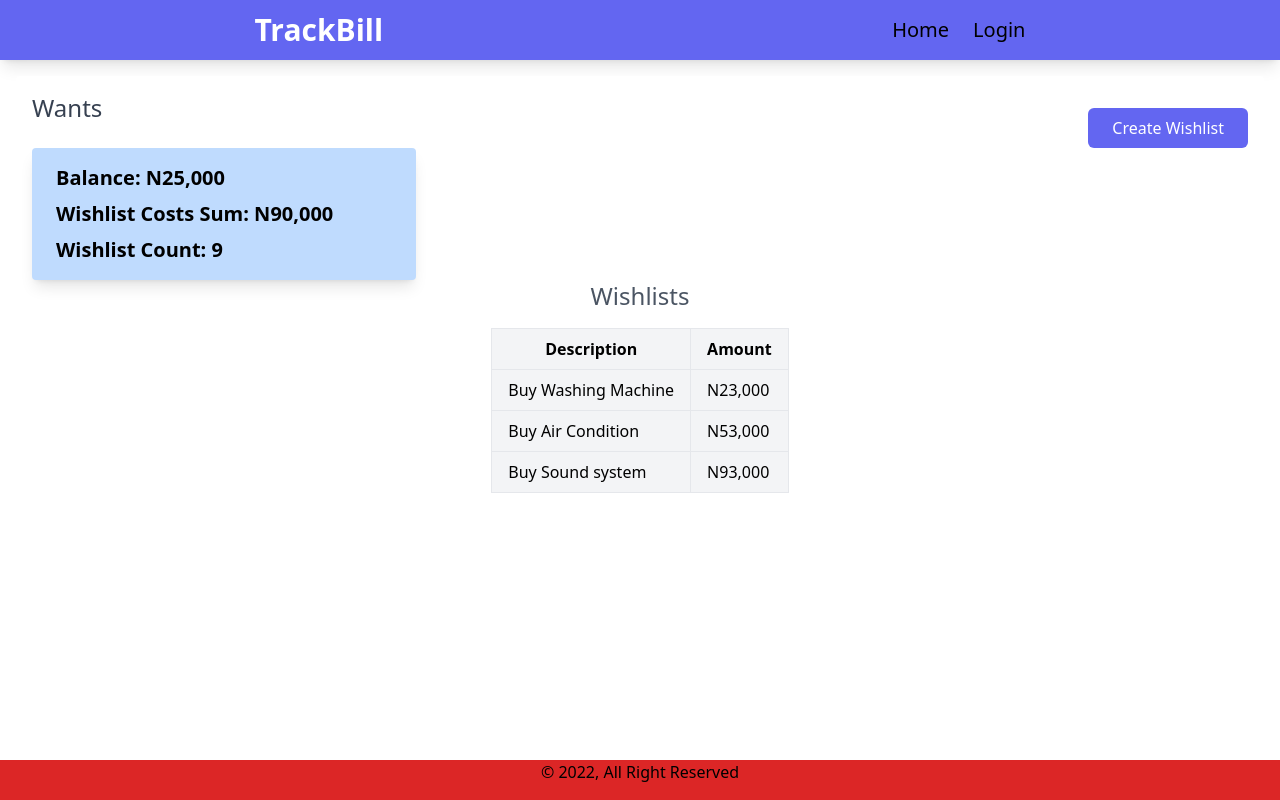
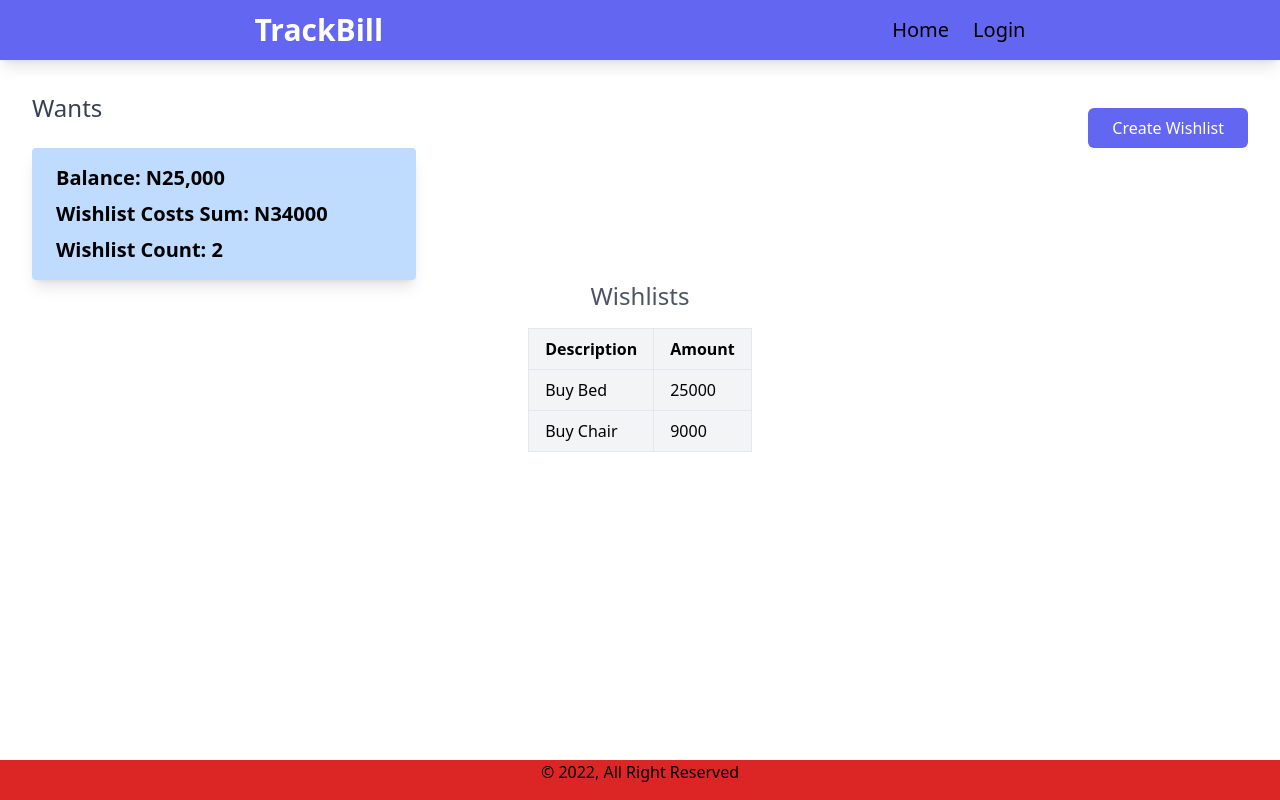
Before and after one commit to holuborhee/trackbill, a Vue app: page /single-expense-category in a window 1280 px wide. Built offline with nearby package versions, Linux system fonts and the light colour scheme.

Commit message:
make dynamic data on pages

```diff
--- a/src/components/WishListModal.vue
+++ b/src/components/WishListModal.vue
@@ -1,41 +1,55 @@
-<template>
+ <template>
     <div>
 
 
-         <div class="fixed overflow-x-hidden overflow-y-auto inset-0 flex justify-center items-center z-50" v-show="modalActive">
+         <div class="fixed overflow-x-hidden overflow-y-auto inset-0 flex justify-center items-center z-50" v-show="modelValue">
 
              <div class="relative mx-auto w-auto max-w-2xl">
                  <div class="bg-white w-full rounded shadow-2xl flex flex-col px-6 py-4 justify-center items-center">
                      <div class="text-2xl font-bold">Create WishList</div>
+
                          <div class="mt-10 sm:mt-0">
                             <div class="">
                               <div class="md:col-span-1">
 
                               </div>
                               <div class="mt-5 md:mt-0 md:col-span-2">
-                                <form action="#">
+                                <form @submit.prevent >
+
+
+
+
                                   <div class="shadow overflow-hidden sm:rounded-md">
                                     <div class="px-4 py-5 bg-white sm:p-6">
                                       <div class="">
                                           <div class="px-8 py-6">
                                               <label for="" class="block font-semibold">Amount:</label>
-                                              <input type="text" placeholder="Enter Amount" name="amount" class="border-w-full h-5 px-3 py-5 md-2 hover:outline:none focus-ring-1 focus:ring-indigo-400 rounded-md">
+                                              <input type="number" placeholder="Enter Amount"
+                                              v-model="wishLists.amount"
+                                              class="border-w-full h-5 px-3 py-5 md-2 hover:outline:none
+                                               focus-ring-1 focus:ring-indigo-400 rounded-md"
+                                                     >
+
 
                                           </div>
 
                                           <div class="px-8 py-6">
                                               <label for="" class="block font-semibold">Description:</label>
-                                              <textarea placeholder="Enter Description" name="description" class="border-w-full h-5 px-3 py-5 md-2 hover:outline:none focus-ring-1 focus:ring-indigo-400 rounded-md"></textarea>
+                                              <textarea placeholder="Enter Description" v-model="wishLists.description" class="border-w-full h-5 px-3 py-5 md-2 hover:outline:none focus-ring-1 focus:ring-indigo-400 rounded-md"></textarea>
 
                                           </div>
                                       </div>
                                     </div>
                                       <div class="px-4 py-3 bg-gray-50 text-right sm:px-6">
-                                          <button type="submit" class="inline-flex justify-center py-2 px-4 border border-transparent shadow-sm text-sm font-medium rounded-md text-white bg-indigo-600 hover:bg-indigo-700 focus:outline-none focus:ring-2 focus:ring-offset-2 focus:ring-indigo-500">
+                                          <button @click="$emit('createWishList', wishLists)" type="submit" class="inline-flex justify-center py-2 px-4 border border-transparent shadow-sm text-sm font-medium rounded-md text-white bg-indigo-600 hover:bg-indigo-700 focus:outline-none focus:ring-2 focus:ring-offset-2 focus:ring-indigo-500">
                                             Save
                                           </button>
                                       </div>
                                   </div>
+
+
+
+
                                 </form>
                               </div>
                             </div>
@@ -46,23 +60,58 @@
                      </div>
                  </div>
            </div>
-        <div v-if="modalActive" class="absolute z-40 inset-0 opacity-25 bg-black">
+        <div v-if="modelValue" class="absolute z-40 inset-0 opacity-25 bg-black">
 
         </div>
 
     </div>
+
+
+
+
 </template>
 
 
-<script>
+
+
+ <script>
 export default {
-    props: ["modalActive"],
+
+
+     props: ['modelValue'],
+     emits: ['update:modelValue', 'createWishList'],
+
+
+
+
     setup(props,  {emit}) {
         const close = () => {
-            emit("close");
+            emit("update:modelValue", !props.modelValue);
         }
+
+
         return {close}
-    }
+    },
+
+    data(){
+      return{
+        wishLists: {
+
+           amount:"",
+           description:"",
+        }
+
+      }
+    },
+
+
+
+
 
 };
+
+
+
+
+
 </script>
--- a/src/routes.js
+++ b/src/routes.js
@@ -3,6 +3,7 @@ import { createRouter, createWebHistory } from "vue-router";
 import Login from "./views/Login.vue";
 import ExpenseCategory from "./views/ExpenseCategory.vue";
 import SingleExpenseCategory from "./views/SingleExpenseCategory.vue";
+
 
 
 
--- a/src/views/SingleExpenseCategory.vue
+++ b/src/views/SingleExpenseCategory.vue
@@ -5,21 +5,22 @@
             <div class="flex justify-center justify-between">
                 <h1 class="text-2xl text-gray-700 mb-4">Wants</h1>
 
-              <Modal @close="toggleModal" :modalActive = "modalActive">
+              <Modal v-model="modalActive" @create-wish-list="addWishList($event)">
               </Modal>
                 <button
                 class="mt-4 bg-indigo-500 text-white py-2 px-6 rounded-md hover:bg-indigo-600"
-                @click="toggleModal">Create Wishlist
+                @click="modalActive = true">Create Wishlist
                 </button>
+
             </div>
 
             <div class="max-w-sm rounded overflow-hidden shadow-lg bg-blue-200">
                 <div class="px-6 py-4">
                     <div class="font-bold text-xl mb-2">Balance: N25,000</div>
-                    <div class="font-bold text-xl mb-2">Wishlist Costs Sum: N90,000</div>
+                    <div class="font-bold text-xl mb-2">Wishlist Costs Sum: N{{wishlistSum()}}</div>
 
                     <p class="font-bold text-xl text-base">
-                        Wishlist Count: 9
+                        Wishlist Count: {{wishlistCount()}}
                      </p>
                  </div>
 
@@ -44,21 +45,14 @@
                 </thead>
 
                 <tbody>
-                        <tr>
-                            <td class="border px-4 py-2">Buy Washing Machine</td>
-                            <td class="border px-4 py-2">N23,000</td>
+
+                        <tr v-for="(wishList, index) in listOfWishList" :key="index">
+                            <td class="border px-4 py-2">{{wishList.description}}</td>
+                            <td class="border px-4 py-2">{{wishList.amount}}</td>
 
                         </tr>
 
-                        <tr>
-                           <td class="border px-4 py-2">Buy Air Condition</td>
-                            <td class="border px-4 py-2">N53,000</td>
-                        </tr>
 
-                        <tr>
-                          <td class="border px-4 py-2">Buy Sound system</td>
-                            <td class="border px-4 py-2">N93,000</td>
-                        </tr>
 
                 </tbody>
 
@@ -73,22 +67,69 @@
 
 
 <script>
-import Modal from '../components/WishListModal.vue'
+import Modal from  '../components/WishListModal.vue'
 import {ref} from 'vue'
 export default {
-    name:"test",
+
     components:{
         Modal,
     },
-    setup(){
-        const modalActive = ref(false);
 
-        const toggleModal = () => {
-            modalActive.value = !modalActive.value
+
+
+    data(){
+        return {
+            listOfWishList: [
+                {
+                    amount:25000,
+                    description:"Buy Bed"
+                },
+
+                {
+                    amount:9000,
+                    description:"Buy Chair"
+                },
+
+
+
+            ],
+
+            modalActive:false
+
+
+
         }
+    },
 
-        return { modalActive,toggleModal };
-    }
+      methods:{
+      addWishList(newwishList){
+
+            this.listOfWishList.unshift(newwishList);
+
+                this.modalActive=false;
+
+
+     },
+
+
+      wishlistCount(){
+         return this.listOfWishList.length;
+      },
+
+      wishlistSum(){
+          var sum = 0;
+        this.listOfWishList.forEach(e => {
+            sum += e.amount;
+        });
+        return sum
+
+      },
+
+
+    },
+
+
+
 
 }
 </script>
```
Also changed, not shown: src/App.vue (line endings or trailing spaces).
